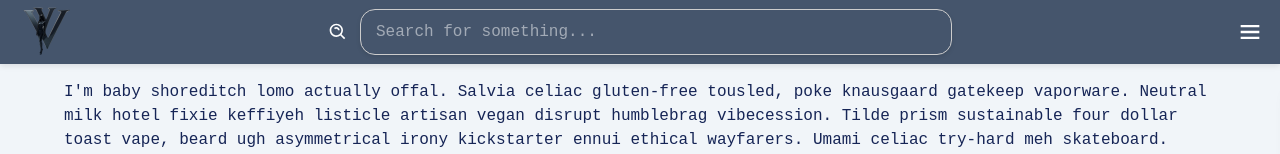
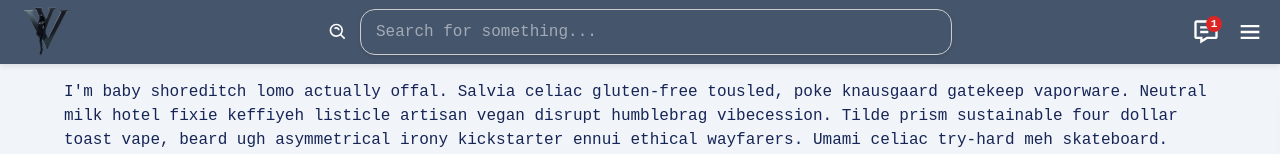
Before and after one commit to AndiBruehl/SocialMediaWebsite, a React (Vite) app in the folder client/: page / in a window 1280 px wide. Shown: the top 154 px of the page. Built offline with nearby package versions, Linux system fonts and the light colour scheme; a web font is replaced by a local one.

Commit message:
improved styling a bit

```diff
--- a/client/src/components/Navbar/Navbar.css
+++ b/client/src/components/Navbar/Navbar.css
@@ -71,6 +71,27 @@
   transform: translateX(0%);
 }
 
+.icon-size {
+  font-size: 28px; /* gleiche Größe für alle Icons */
+}
+
+.notification-badge {
+  position: absolute;
+  top: -2px;
+  right: -2px;
+  width: 16px;
+  height: 16px;
+  font-size: 11px;
+  display: flex;
+  align-items: center;
+  justify-content: center;
+  background-color: #dc2626; /* Tailwind rot-600 */
+  color: white;
+  border-radius: 9999px;
+  font-weight: bold;
+  line-height: 1;
+}
+
 @media (max-width: 768px) {
   .navbar {
     padding: 0 4%;
--- a/client/src/components/Navbar/Navbar.jsx
+++ b/client/src/components/Navbar/Navbar.jsx
@@ -1,9 +1,10 @@
 import { useEffect, useRef, useState } from "react";
-import { BiMenu, BiSearchAlt, BiX } from "react-icons/bi";
+import { BiMenu, BiMessageDetail, BiX } from "react-icons/bi";
 import Logo from "../Logo/Logo.jsx";
 import Menu from "../Menu/Menu";
 import SearchBar from "../SearchBar/SearchBar.jsx";
 import "./Navbar.css";
+import { Link } from "react-router-dom";
 
 const Navbar = () => {
   const [isOpen, setIsOpen] = useState(false);
@@ -38,11 +39,24 @@ const Navbar = () => {
           />
         </div>
 
-        <div className="navbar-right">
+        <div className="navbar-right gap-4">
+          <div className="relative">
+            <Link to="/messages">
+              <BiMessageDetail className="icon-size" />
+              <span className="notification-badge">1</span>
+            </Link>
+          </div>
+
           {isOpen ? (
-            <BiX className="menu-icon" onClick={() => setIsOpen(false)} />
+            <BiX
+              className="menu-icon icon-size"
+              onClick={() => setIsOpen(false)}
+            />
           ) : (
-            <BiMenu className="menu-icon" onClick={() => setIsOpen(true)} />
+            <BiMenu
+              className="menu-icon icon-size"
+              onClick={() => setIsOpen(true)}
+            />
           )}
         </div>
       </div>
--- a/client/src/pages/Home.jsx
+++ b/client/src/pages/Home.jsx
@@ -2,7 +2,7 @@ import React from "react";
 
 const home = () => {
   return (
-    <div>
+    <div style={{ cursor: "default" }}>
       I'm baby shoreditch lomo actually offal. Salvia celiac gluten-free
       tousled, poke knausgaard gatekeep vaporware. Neutral milk hotel fixie
       keffiyeh listicle artisan vegan disrupt humblebrag vibecession. Tilde
```
